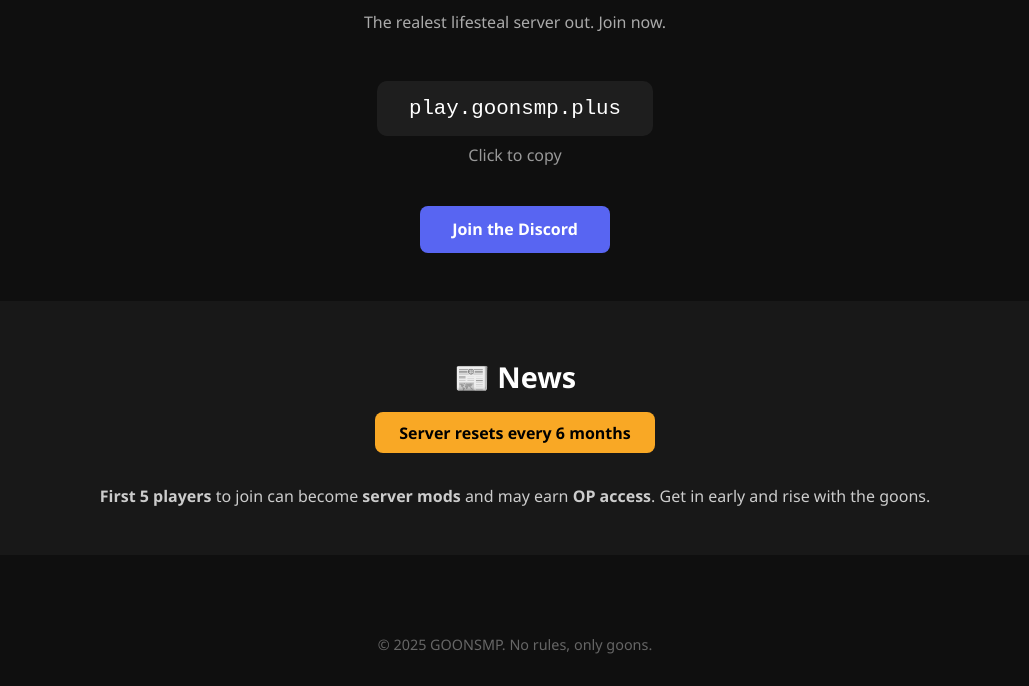
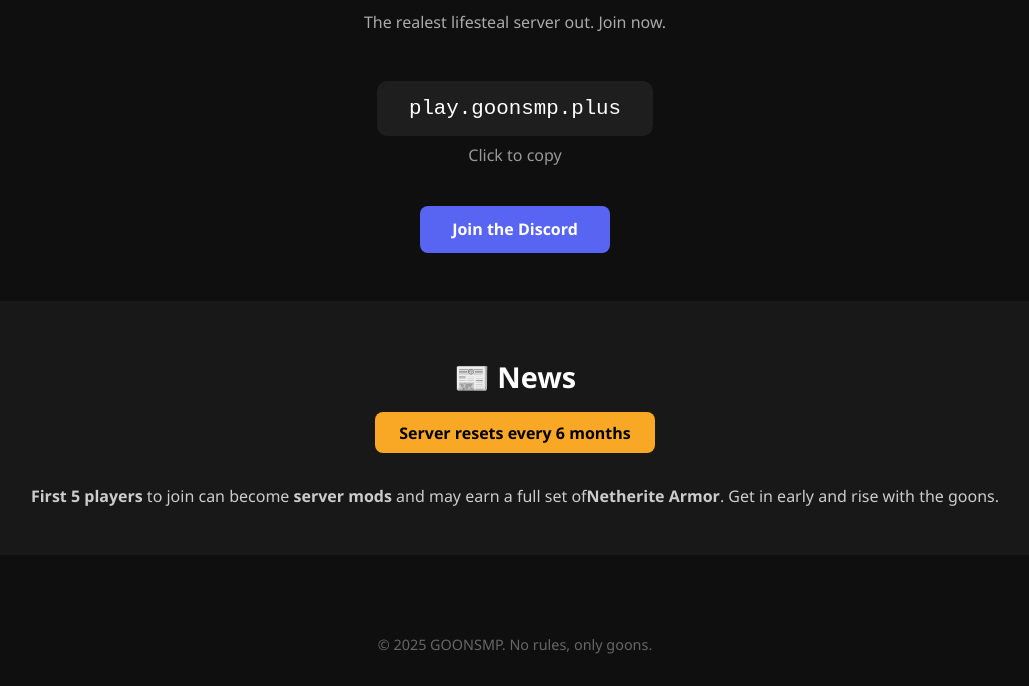
Before and after one commit to Anarxyfr/anarxyfr.github.io, a plain HTML site: page index.html in a window 1280 px wide. Shown: the part 241-927 px from the top of the page, without its empty margins (125-1154 px from the left). Drawn offline with Linux system fonts and the light colour scheme.

Commit message:
Update index.html

```diff
--- a/index.html
+++ b/index.html
@@ -134,7 +134,7 @@
     <div class="news">
       <h2>📰 News</h2>
       <div class="news-banner">Server resets every 6 months</div>
-      <p><strong>First 5 players</strong> to join can become <strong>server mods</strong> and may earn <strong>OP access</strong>. Get in early and rise with the goons.</p>
+      <p><strong>First 5 players</strong> to join can become <strong>server mods</strong> and may earn a full set of<strong>Netherite Armor</strong>. Get in early and rise with the goons.</p>
     </div>
   </div>
 
```
